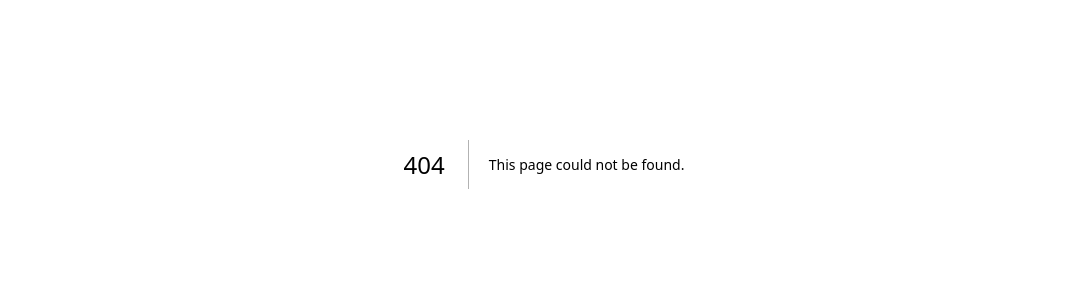
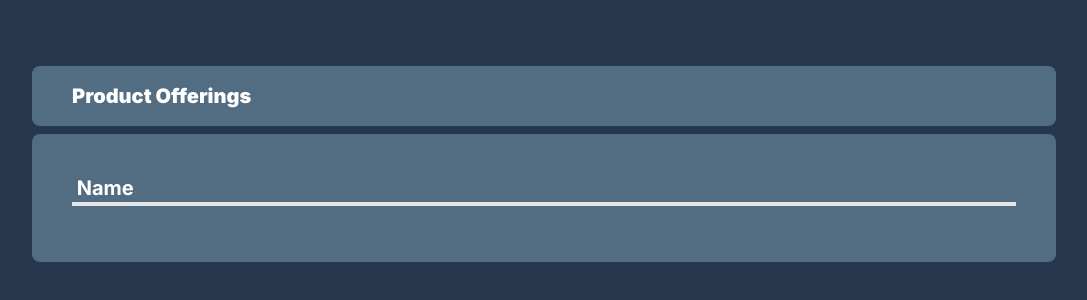
Before and after one commit to pattyarao/inventory-management-app, a Next.js app: page /productofferings in a window 1280 px wide. Before the commit this address had no page. Shown: the part 236-536 px from the top of the page, without its empty margins (96-1183 px from the left). Built offline with nearby package versions, Linux system fonts and the light colour scheme.

Commit message:
Added main page for Product Offerings

```diff
--- /dev/null
+++ b/app/productofferings/page.jsx
@@ -0,0 +1,27 @@
+"use client";
+
+import { useState } from "react";
+//import SalesOrderList from "../components/SalesOrderList";
+//import AddProductSales from "../components/AddProductSales";
+
+const ProductOfferings = () => {
+  return (
+    <div className="w-full min-h-screen flex flex-col justify-center items-center gap-2" style={{ backgroundColor: '#27374D', color: 'white' }}>
+      <div className="w-[80%] px-10 py-4 bg-blue-400 rounded-lg" style={{ backgroundColor: '#526D82', color: 'white' }}>
+        <h1 className="font-black text-xl">Product Offerings</h1>
+      </div>
+      <div className="w-[80%] p-10 bg-blue-300 gap-6 rounded-lg" style={{ backgroundColor: '#526D82', color: 'white' }}>
+        <h3 className="text-xl font-bold">&nbsp;Name</h3>
+        <hr className="w-full border-2 mb-4" style={{ backgroundColor: '#DDE6ED', color: 'white' }}></hr>
+
+        {/* <SalesOrderList/>*/}
+
+
+      </div>
+    </div>
+
+
+  );
+};
+
+export default ProductOfferings;
```
